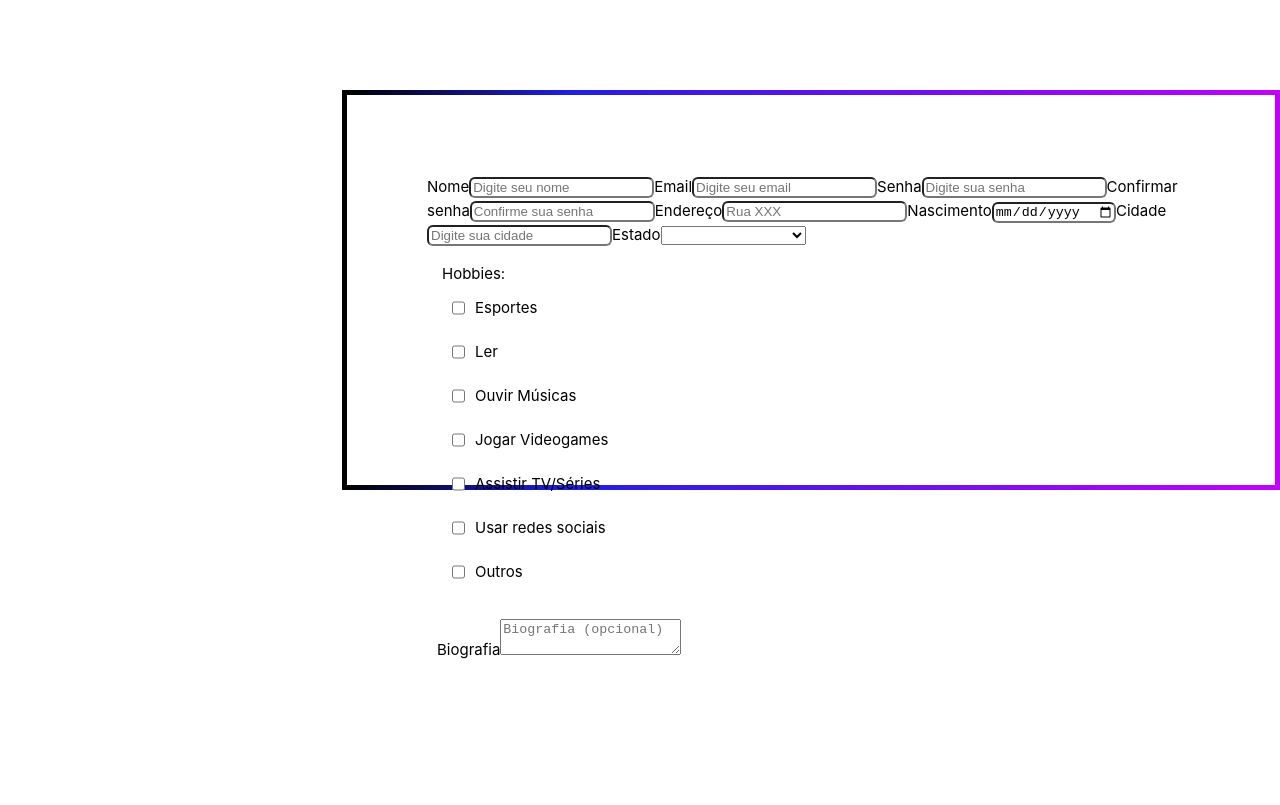
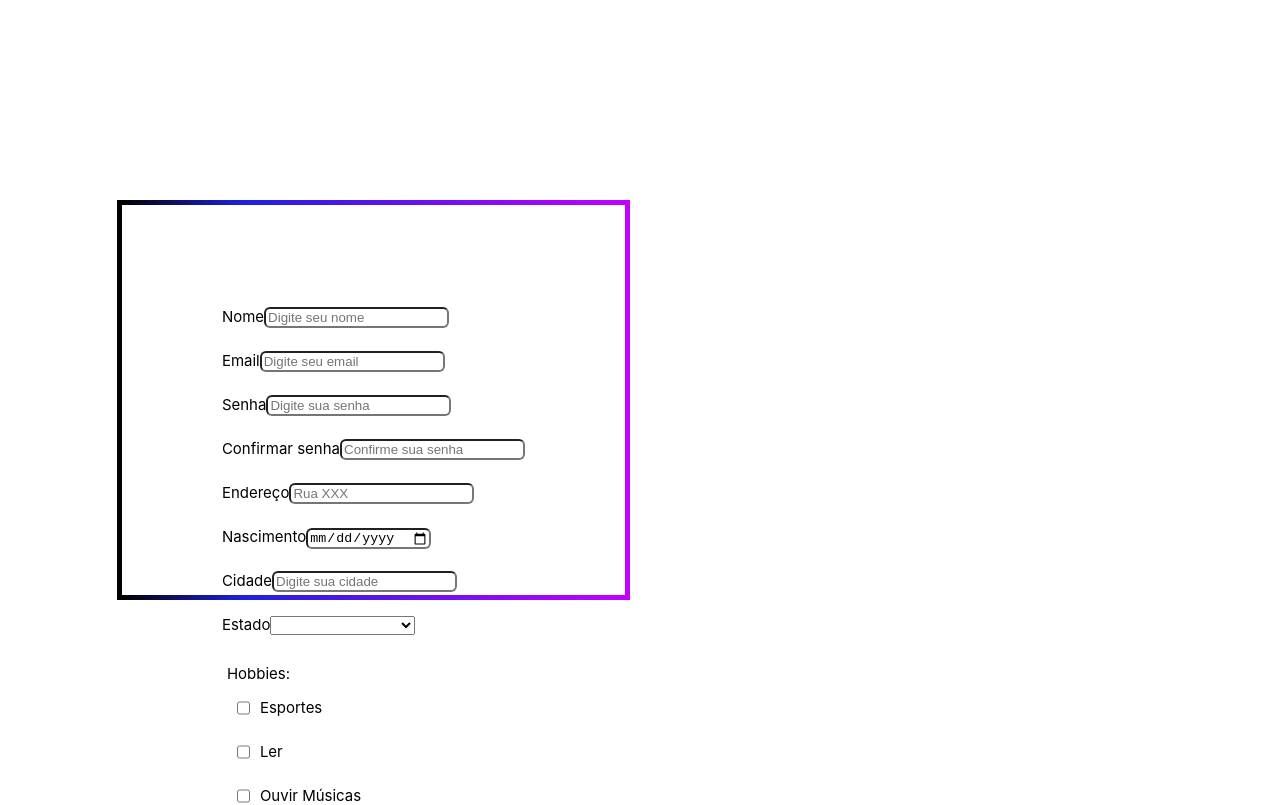
Before and after one commit to gabrielmartinsgomes/componentes-atividades-gabriel-e-larissa, a Vue app: page / in a window 1280 px wide. Shown: the top 805 px of the page. Built offline with nearby package versions, Linux system fonts and the light colour scheme.

Commit message:
recomeço

```diff
--- a/src/App.vue
+++ b/src/App.vue
@@ -26,15 +26,13 @@ const mostrarResultado = ref(false);
 
 <template>
   <div v-if="!mostrarResultado">
-    <form @submit.prevent="mostrarResultado = !mostrarResultado" class="container">
+    <form @submit.prevent="mostrarResultado = !mostrarResultado">
       <InputForms :infos-form="infos"/>
    <button v-if="infos.senha ==infos.confirmar && infos.senha.length >= 3" @click="mostrarResultado = !mostrarResultado" type="submit">{{ mostrarBotao }}</button>
     </form>
-  </div>
-  <div v-if="mostrarResultado">
-    <form class="resultado">
+    </div>
+    <div v-if="mostrarResultado">
    <ResultadoForms :info="infos" />
     <button  @click="mostrarResultado = !mostrarResultado">{{ mostrarBotao }}</button>
-    </form>
   </div>
 </template>
--- a/src/components/InputForms.vue
+++ b/src/components/InputForms.vue
@@ -39,47 +39,50 @@ const Estados = [
 </script>
 <template>
 <div>
+    <div class="label">
                             <label for="name">Nome</label>
                             <input type="text" v-model.trim="infosForm.nome" placeholder="Digite seu nome" id="name"
                                 required />
-
-
+                        </div>
+                        <div class="label">
                             <label for="email">Email</label>
                             <input id="email" type="email" v-model.trim="infosForm.email"
                                 placeholder="Digite seu email" required>
-
-
+                        </div>
+                        <div class="label">
                             <label for="senha">Senha</label>
                             <input id="senha" type="password" v-model.trim="infosForm.senha"
                                 placeholder="Digite sua senha" required>
-
-
+                        </div>
+                        <div class="label">
                             <label for="confirmar">Confirmar senha</label>
                             <input id="confirmar" type="password" v-model.trim="infosForm.confirmar"
                                 placeholder="Confirme sua senha" required>
-
-
+                        </div>
+                        <div class="label">
                             <label for="endereco">Endereço</label>
                             <input id="endereco" type="password" v-model.trim="infosForm.endereco"
                                 placeholder="Rua XXX" required>
-
-
+                        </div>
+                        <div class="label">
                             <label for="nascimento">Nascimento</label>
                             <input id="nascimento" type="date" v-model="infosForm.nascimento"
                                 placeholder="Digite o dia que nasceu " required>
-
-
+                        </div>
+                        <div class="label">
                             <label for="cidade">Cidade</label>
                             <input id="cidade" type="text" v-model="infosForm.cidade" placeholder="Digite sua cidade"
                                 required>
+                        </div>
+                        <div class="label">
+                            <label for="estado">Estado</label>
 
-
-                            <label for="estado">Estado</label>
                             <select id="estado" value="Estado" v-model="infosForm.estado" required>
                                 <option v-for="Estado of Estados" :key="Estado.sigla" :value="Estado.sigla">
                                     {{ Estado.nome }}
                                 </option>
                             </select>
+                        </div>
 
                             <div class="hobbies">
                             <p class="titulo">Hobbies:</p>
```
